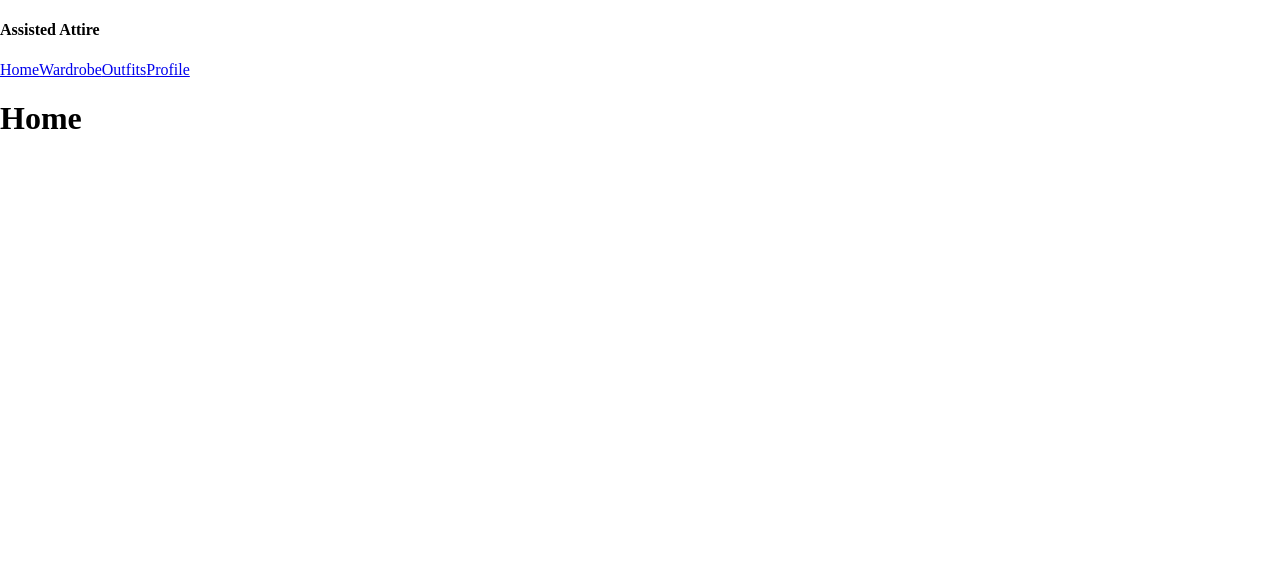
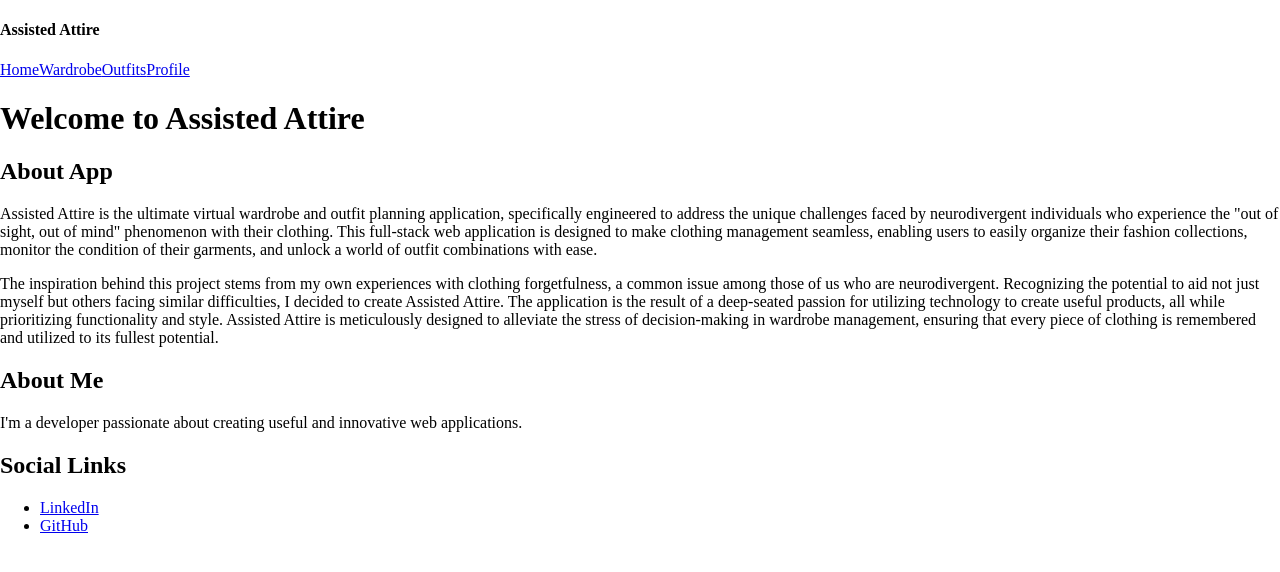
Before and after one commit to HarmonyMorse/AssistedAttire, a React (Vite) app: page / in a window 1280 px wide. Shown: the top 572 px of the page. Built offline with nearby package versions, Linux system fonts and the light colour scheme.

Commit message:
Update Home component

```diff
--- a/src/components/Home.jsx
+++ b/src/components/Home.jsx
@@ -1,7 +1,31 @@
 const Home = () => {
     return (
         <div>
-            <h1>Home</h1>
+            <header className="header">
+                <h1 className="header-title">Welcome to Assisted Attire</h1>
+            </header>
+            <main className="main">
+                <section className="about-section" id="about-app">
+                    <h2 className="about-section-title">About App</h2>
+                    <p className="about-section-content">
+                        Assisted Attire is the ultimate virtual wardrobe and outfit planning application, specifically engineered to address the unique challenges faced by neurodivergent individuals who experience the &quot;out of sight, out of mind&quot; phenomenon with their clothing. This full-stack web application is designed to make clothing management seamless, enabling users to easily organize their fashion collections, monitor the condition of their garments, and unlock a world of outfit combinations with ease.
+                    </p>
+                    <p className="about-section-content">
+                        The inspiration behind this project stems from my own experiences with clothing forgetfulness, a common issue among those of us who are neurodivergent. Recognizing the potential to aid not just myself but others facing similar difficulties, I decided to create Assisted Attire. The application is the result of a deep-seated passion for utilizing technology to create useful products, all while prioritizing functionality and style. Assisted Attire is meticulously designed to alleviate the stress of decision-making in wardrobe management, ensuring that every piece of clothing is remembered and utilized to its fullest potential.
+                    </p>
+                </section>
+                <section className="about-section" id="about-me">
+                    <h2 className="about-section-title">About Me</h2>
+                    <p className="about-section-content">I&apos;m a developer passionate about creating useful and innovative web applications.</p>
+                </section>
+                <section className="about-section" id="social-links">
+                    <h2 className="about-section-title">Social Links</h2>
+                    <ul className="social-links-list">
+                        <li className="social-link-item"><a className="social-link" href="http://linkedin.com/in/HarmonyMorse">LinkedIn</a></li>
+                        <li className="social-link-item"><a className="social-link" href="https://github.com/HarmonyMorse">GitHub</a></li>
+                    </ul>
+                </section>
+            </main>
         </div>
     )
 }
```
